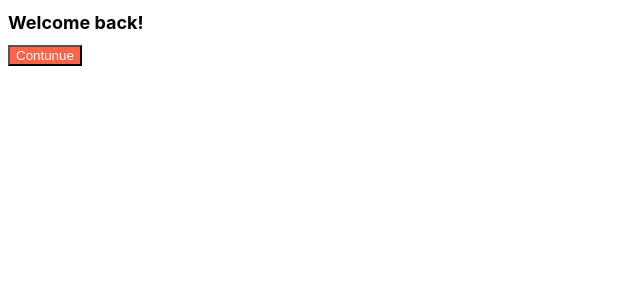
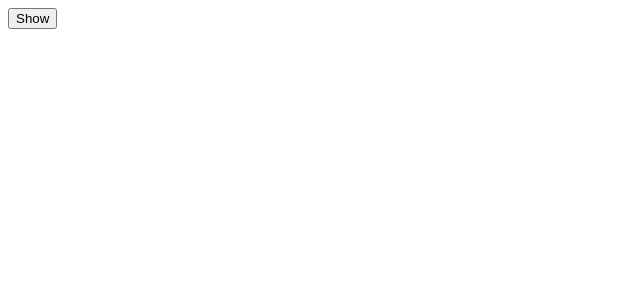
Before and after one commit to E-Sangho/-Hidden-ToDoList, a React (Create React App) app: page / in a window 1280 px wide. Shown: the top 300 px of the page, without its empty margins (0-640 px from the left). Built offline with nearby package versions, Linux system fonts and the light colour scheme.

Commit message:
test for useEffect

```diff
--- a/src/App.js
+++ b/src/App.js
@@ -1,11 +1,19 @@
-import Button from "./Button";
-import styles from "./App.module.css";
+import { useState, useEffect } from "react";
 
+function Hello() {
+    useEffect(() => {
+        console.log("hi");
+        return () => console.log("bye");
+    }, []);
+    return <h1>Hello</h1>;
+}
 function App() {
+    const [showing, setShowing] = useState(false);
+    const onClick = () => setShowing((prev) => !prev);
     return (
         <div>
-            <h1 className={styles.title}>Welcome back!</h1>
-            <Button text={"Contunue"} />
+            {showing ? <Hello /> : null}
+            <button onClick={onClick}>{showing ? "Hide" : "Show"}</button>
         </div>
     );
 }
--- a/src/App.module.css
+++ /dev/null
@@ -1,5 +0,0 @@
-.title {
-    font-family: -apple-system, BlinkMacSystemFont, "Segoe UI", Roboto, Oxygen,
-        Ubuntu, Cantarell, "Open Sans", "Helvetica Neue", sans-serif;
-    font-size: 18px;
-}
--- a/src/Button.js
+++ /dev/null
@@ -1,11 +0,0 @@
-import PropTypes from "prop-types";
-import styles from "./Button.module.css";
-
-function Button({ text }) {
-    return <button className={styles.btn}>{text}</button>;
-}
-
-Button.propTypes = {
-    text: PropTypes.string.isRequired,
-};
-export default Button;
--- a/src/Button.module.css
+++ /dev/null
@@ -1,4 +0,0 @@
-.btn {
-    color: white;
-    background-color: tomato;
-}
```
